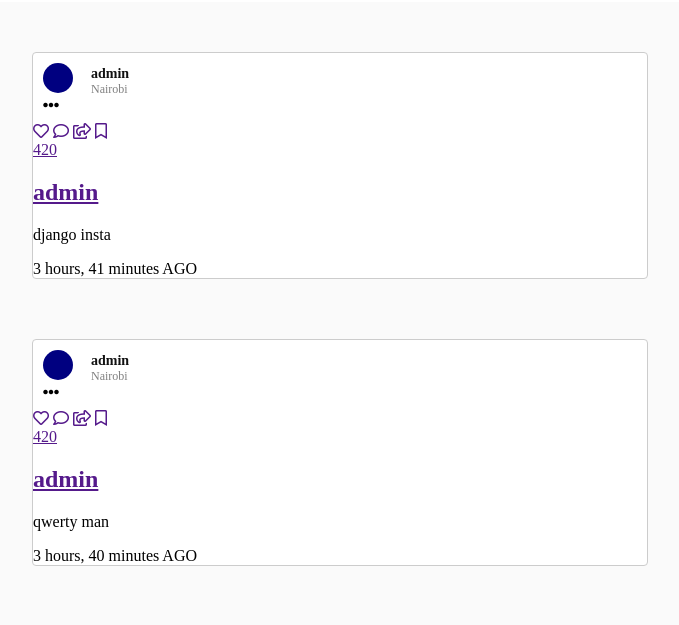
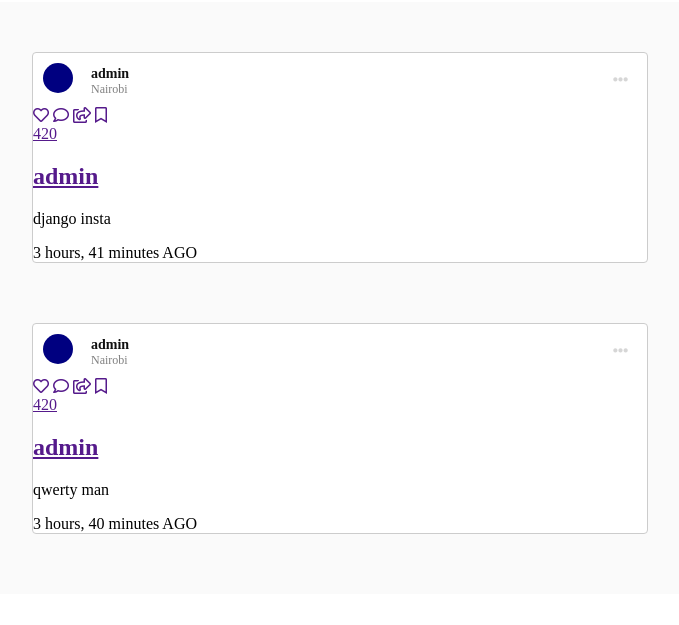
Before and after one commit to DEANKAGO/instagram-clone, a Django app: page / in a window 1280 px wide. Shown: the part 81-706 px from the top of the page, without its empty margins (300-979 px from the left). Run offline with Django 3.2, Linux system fonts and the light colour scheme; data comes from the database, SQL or seed files in the repository; some libraries are stand-ins or nearby versions.

Commit message:
added post image styling

```diff
--- a/insta/static/css/main.css
+++ b/insta/static/css/main.css
@@ -130,3 +130,17 @@ header{
   padding: 0;
   margin: 0;
 }
+
+.post_options{
+  font-size: 15px;
+  float: right;
+  display: inline-block;
+  margin: 4px;
+  padding: 5px;
+  color: #cccc;
+}
+
+.post_image img{
+  width: 100%;
+  height: 614px;
+}
```
